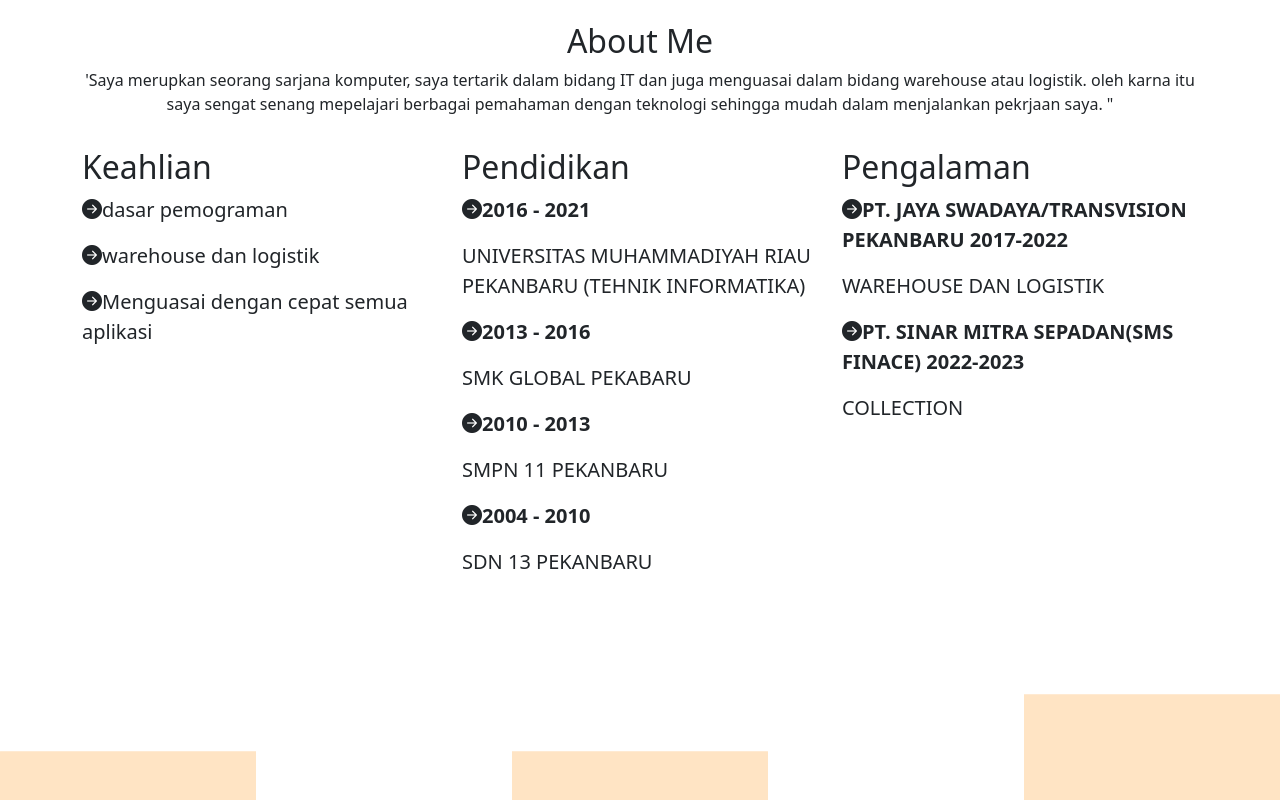
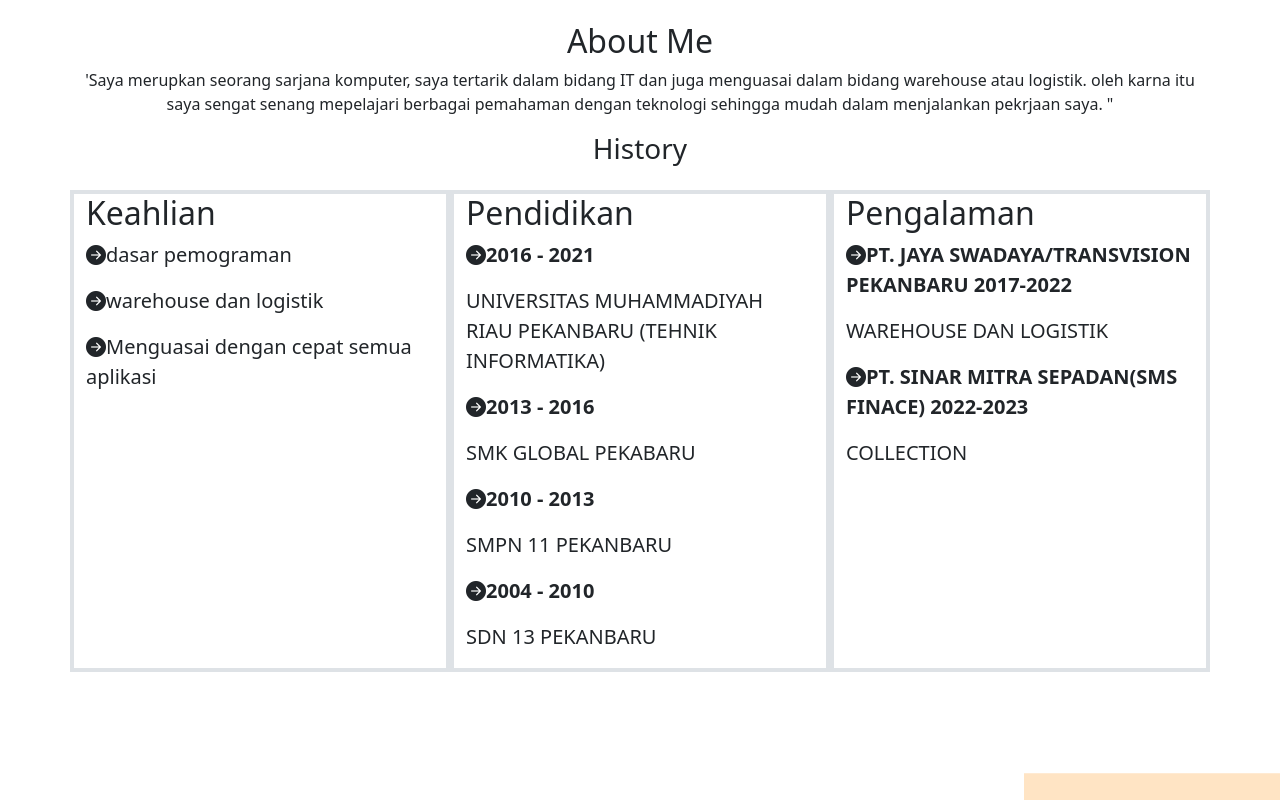
Before and after one commit to oktatriantoni/oktatriantoni, a plain HTML site: page index.html in a window 1280 px wide. Shown: the part 760-1560 px from the top of the page. Drawn offline with nearby package versions, Linux system fonts and the light colour scheme.

Commit message:
Update index.html
update

```diff
--- a/index.html
+++ b/index.html
@@ -16,9 +16,9 @@
   </head>
   <body id="home">
     <!--navbar-->
-    <nav class="navbar navbar-expand-lg navbar-dark shadow-sm fixed-top"style="background-color: #000000">
+    <nav class="navbar navbar-expand-lg navbar-dark shadow-sm fixed-top" style="background-color: black;">
   <div class="container">
-    <a class="navbar-brand" href="#home">kta Tri Antoni</a>
+    <a class="navbar-brand" href="#home">Okta Tri Antoni</a>
     <button class="navbar-toggler" type="button" data-bs-toggle="collapse" data-bs-target="#navbarNavAltMarkup" aria-controls="navbarNavAltMarkup" aria-expanded="false" aria-label="Toggle navigation">
       <span class="navbar-toggler-icon"></span>
     </button>
@@ -53,17 +53,22 @@
 dan juga menguasai dalam bidang warehouse atau logistik. oleh karna itu
 saya sengat senang mepelajari berbagai pemahaman dengan teknologi
 sehingga mudah dalam menjalankan pekrjaan saya. "</p>
+<div class="row">
+  <div class="col">
+    <h3>History</h3>
+  </div>
+</div>
     </div>
   </div>
   <div class="row fs-5">
-    <div class="col-md-4 mb-3">
+    <div class="col-md-4 mb-3 border border-4 " id="keahlian">
       <h2>Keahlian</h2>
       <p><i class="bi bi-arrow-right-circle-fill"></i>dasar pemograman</p>
       <p><i class="bi bi-arrow-right-circle-fill"></i>warehouse dan logistik</p>
       <p><i class="bi bi-arrow-right-circle-fill"></i>Menguasai dengan cepat semua
 aplikasi</p>
     </div>
-    <div class="col-md-4 mb-3">
+    <div class="col-md-4 mb-3 border border-4 " id="keahlian">
       <h2>Pendidikan</h2>
       <p><i class="bi bi-arrow-right-circle-fill"></i><strong>2016 - 2021</strong></p>
       <p>UNIVERSITAS MUHAMMADIYAH RIAU PEKANBARU (TEHNIK INFORMATIKA)</p>
@@ -74,7 +79,7 @@ aplikasi</p>
       <p><i class="bi bi-arrow-right-circle-fill"></i><strong>2004 - 2010</strong></p>
       <p>SDN 13 PEKANBARU</p>
     </div>
-    <div class="col-md-4 mb-3">
+    <div class="col-md-4 mb-3 border border-4 " id="keahlian">
       <h2>Pengalaman</h2>
       <p><i class="bi bi-arrow-right-circle-fill"></i><strong>PT. JAYA SWADAYA/TRANSVISION PEKANBARU 2017-2022</strong></p>
       <p>WAREHOUSE DAN LOGISTIK</p>
```
